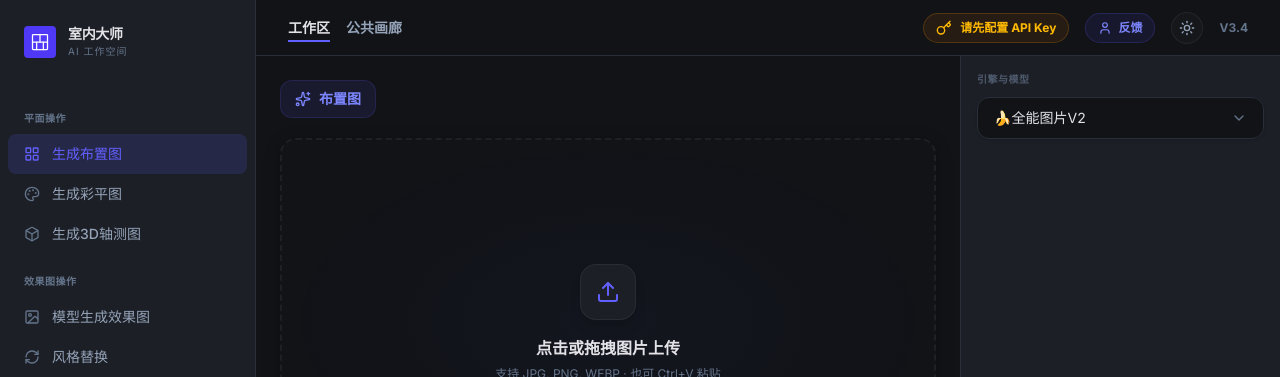
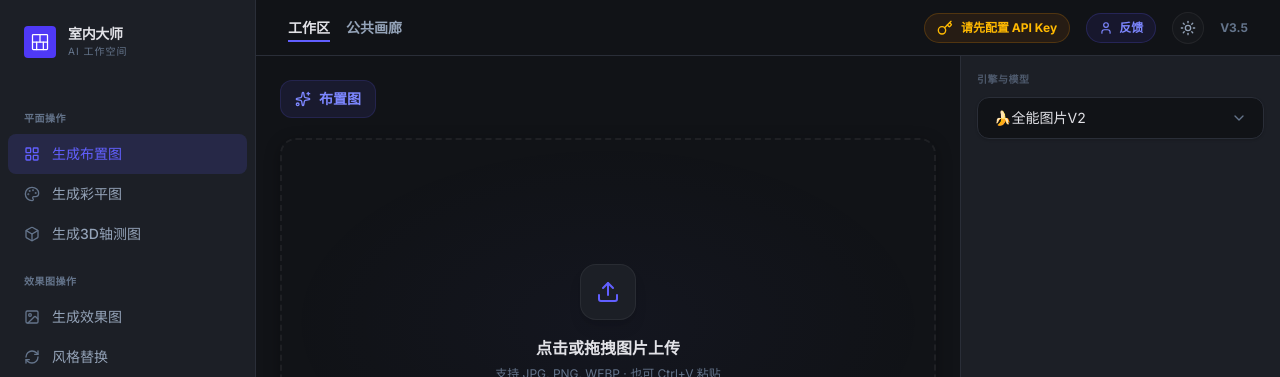
Before and after one commit to lxj5820/midnight-atelier, a React (Vite) app: page / in a window 1280 px wide. Shown: the top 377 px of the page. Built offline with nearby package versions, Linux system fonts and the light colour scheme.

Commit message:
chore: 更新版本号并优化菜单按钮文案
1. 将顶部栏版本号从V3.4更新为V3.5
2. 将菜单中"模型生成效果图"按钮简化为"生成效果图"

```diff
--- a/src/App.tsx
+++ b/src/App.tsx
@@ -355,7 +355,7 @@ const TopBar = ({
 
         {!isMobile && (
           <span className="text-xs font-bold text-text-muted">
-            V3.4
+            V3.5
           </span>
         )}
       </div>
--- a/src/menuConfig.ts
+++ b/src/menuConfig.ts
@@ -17,7 +17,7 @@ export const menuItemsConfig: MenuItemConfig[] = [
   { id: 'workspace', icon: LayoutGrid, label: '生成布置图', group: '平面操作', prompt: '这是一个{{室内住宅空间，房间是四室两厅两卫}}，风格为线稿图，保持平面墙体，轮廓不变。根据图中的文字信息生成对应合理的平面布局图。禁止文字！', model: '🍌全能图片PRO' },
   { id: 'colors', icon: Palette, label: '生成彩平图', group: '平面操作', prompt: '90度垂直正俯视，无任何透视畸变，3D写实住宅彩色平面图，[现代简约风格]，完整展示所有空间布局，深灰色细描边墙体，墙体厚度准确，带柔和自然的短投影，纯白色背景。简约低饱和配色，{{四室两厅两卫，公共区域通铺白色大花白大理石瓷砖，卧室地面浅原木色实木地板，厨卫地面深灰色哑光瓷砖}}，软装统一用米白、浅灰、浅木色、深木色，少量深灰点缀，色彩干净舒适家具陈设比例符合顶视图逻辑，无多余杂物。禁止文字', model: '🍌全能图片V2' },
   { id: '3d', icon: Box, label: '生成3D轴测图', group: '平面操作', prompt: '保持户型轮廓，Generate a 3D axonometric view tilted 30 degrees to the left with an oblique top-down perspective，{{现代简约风格}}，完全匹配原有的户型布局、材质配色、地面区域颜色，全屋无屋顶、顶部完全掏空，清晰展示所有室内空间，保留原图的户型布局、软装位置，匹配风格的实体墙体，带柔和自然投影，纯白色背景。超写实渲染，细节清晰，无多余杂物、无文字标注水印', model: '🍌全能图片V2' },
-  { id: 'effects', icon: ImageIcon, label: '模型生成效果图', group: '效果图操作', prompt: '这是一个{{客厅空间}}，将这张3D线框图转化为照片级真实感的室内效果图，保持原有空间布局和家具摆放完全不变。{{摄影：35mm镜头，f/2.8，人眼平视高度，主体锐利清晰，Architectural Digest杂志摄影风格。}}8K超高清，细节丰富，真实物理材质，避免CG感。', model: '🍌全能图片V2' },
+  { id: 'effects', icon: ImageIcon, label: '生成效果图', group: '效果图操作', prompt: '这是一个{{客厅空间}}，将这张3D线框图转化为照片级真实感的室内效果图，保持原有空间布局和家具摆放完全不变。{{摄影：35mm镜头，f/2.8，人眼平视高度，主体锐利清晰，Architectural Digest杂志摄影风格。}}8K超高清，细节丰富，真实物理材质，避免CG感。', model: '🍌全能图片V2' },
   { id: 'style', icon: RefreshCw, label: '风格替换', group: '效果图操作', prompt: '保持方案主体布局一致性不变，将风格改为{{简约风格}}，并修改对应风格的地面、家具、软装、装饰品，风格迁移渲染', model: '🍌全能图片V2' },
   { id: 'lighting', icon: Sun, label: '光影替换', group: '效果图操作', prompt: '保持场景中主体物品100%不变，请为上传的室内效果图添加生动、真实的光影效果，自然柔和。{{风格：}}', model: '🍌全能图片V2' },
   { id: 'storyboard', icon: Film, label: '分镜生成', group: '效果图操作', prompt: '保持方案主体布局一致性不变，生成9个不同环绕角度的效果图，集合成一张9宫格图片', model: '🍌全能图片V2' },
```
